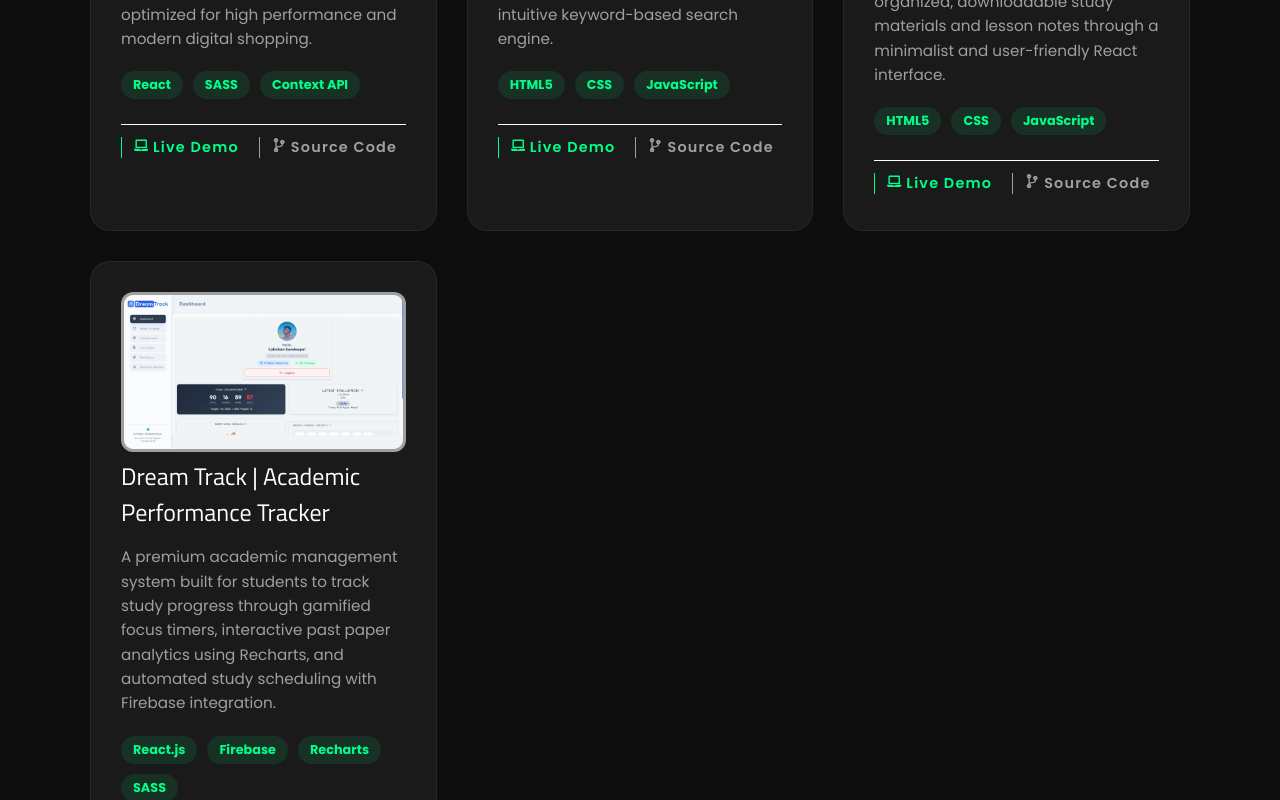
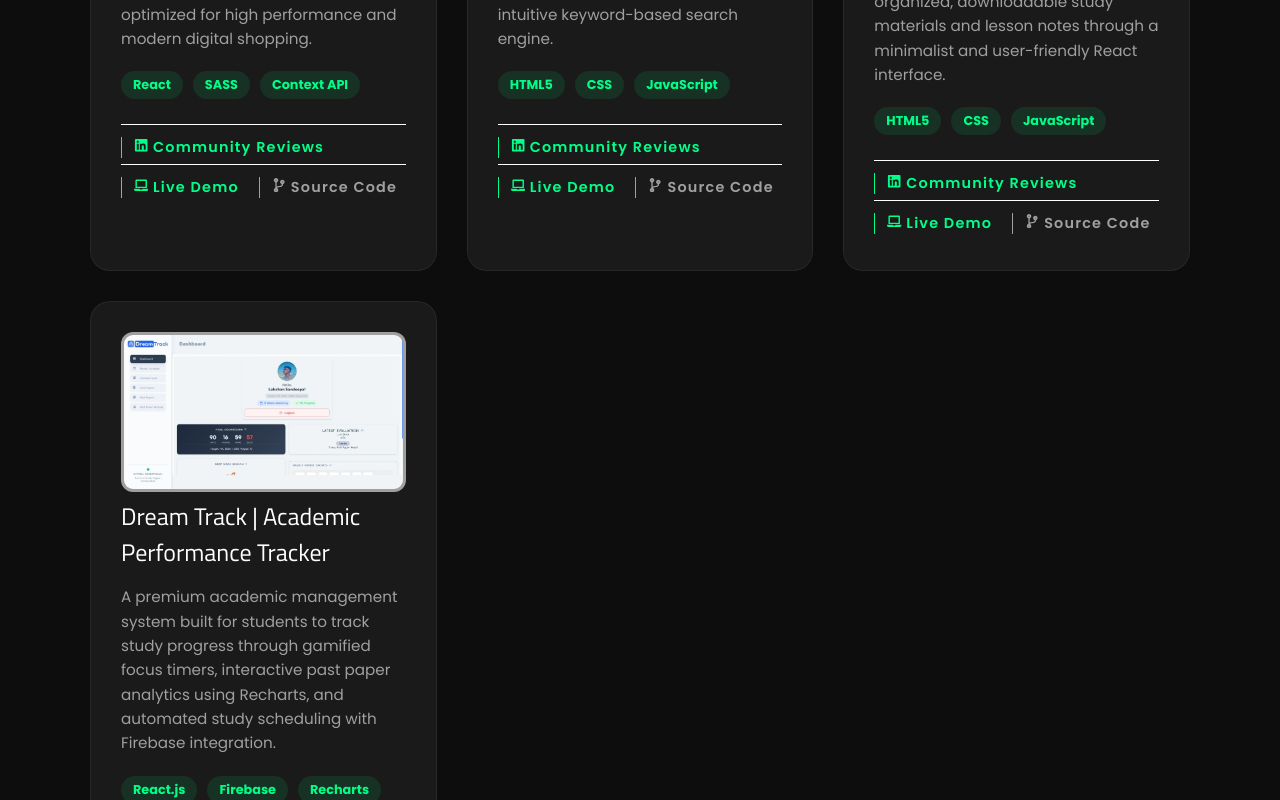
Before and after one commit to lakshan-beast/My-Portfolio, a React (Vite) app: page / in a window 1280 px wide. Shown: the part 2700-3500 px from the top of the page. Built offline with nearby package versions, Linux system fonts and the light colour scheme.

Commit message:
feat: add LinkedIn links to project cards for enhanced networking opportunities

```diff
--- a/src/components/ProjectsCard.jsx
+++ b/src/components/ProjectsCard.jsx
@@ -1,6 +1,6 @@
 import React from "react";
 
-import { FaLaptop, FaCodeBranch } from "react-icons/fa";
+import { FaLaptop, FaCodeBranch, FaLinkedin } from "react-icons/fa";
 
 import Zestara from "../assets/Zestara.webp";
 import Info_Lanka from "../assets/Info.Lanka.webp";
@@ -18,6 +18,7 @@ const Projects = () => {
       tags: ["React", "SASS", "Context API"],
       link: "https://zestara.vercel.app",
       github: "https://github.com/lakshan-beast/Zestara",
+      linkedin: "",
     },
 
     // info.lanka project
@@ -29,6 +30,7 @@ const Projects = () => {
       tags: ["HTML5", "CSS", "JavaScript"],
       link: "https://info-lanka-project.vercel.app",
       github: "https://github.com/lakshan-beast/info.lanka-Project",
+      linkedin: "",
     },
 
     // Educa Advance Learning Platform
@@ -41,6 +43,7 @@ const Projects = () => {
       link: "https://educa-advance-learning-platform.vercel.app",
       github:
         "https://github.com/lakshan-beast/Educa-Advance-Learning-Platform",
+      linkedin: "",
     },
 
     // Dream Track | Academic Productivity Dashboard
@@ -52,6 +55,8 @@ const Projects = () => {
       tags: ["React.js", "Firebase", "Recharts", "SASS"],
       link: "https://future-plan-six.vercel.app",
       github: "https://github.com/lakshan-beast/Future-Plan",
+      linkedin:
+        "https://www.linkedin.com/posts/lakshan-sandeepa_reactjs-firebase-freelanceproject-ugcPost-7459432361013821440-wHDL?utm_source=share&utm_medium=member_desktop&rcm=ACoAAFPtsUwB7_aLX2saPRBkbB618Q_hYVofstU",
     },
 
     // Frontend Projects
@@ -87,6 +92,15 @@ const Projects = () => {
                   ))}
                 </div>
 
+                <div className="com-links">
+                  <a
+                    href={project.linkedin}
+                    className="reviews-link"
+                    target="_blank">
+                    <FaLinkedin /> Community Reviews
+                  </a>
+                </div>
+
                 <div className="projects-links">
                   <a href={project.link} className="btn-link">
                     <FaLaptop /> Live Demo
```
